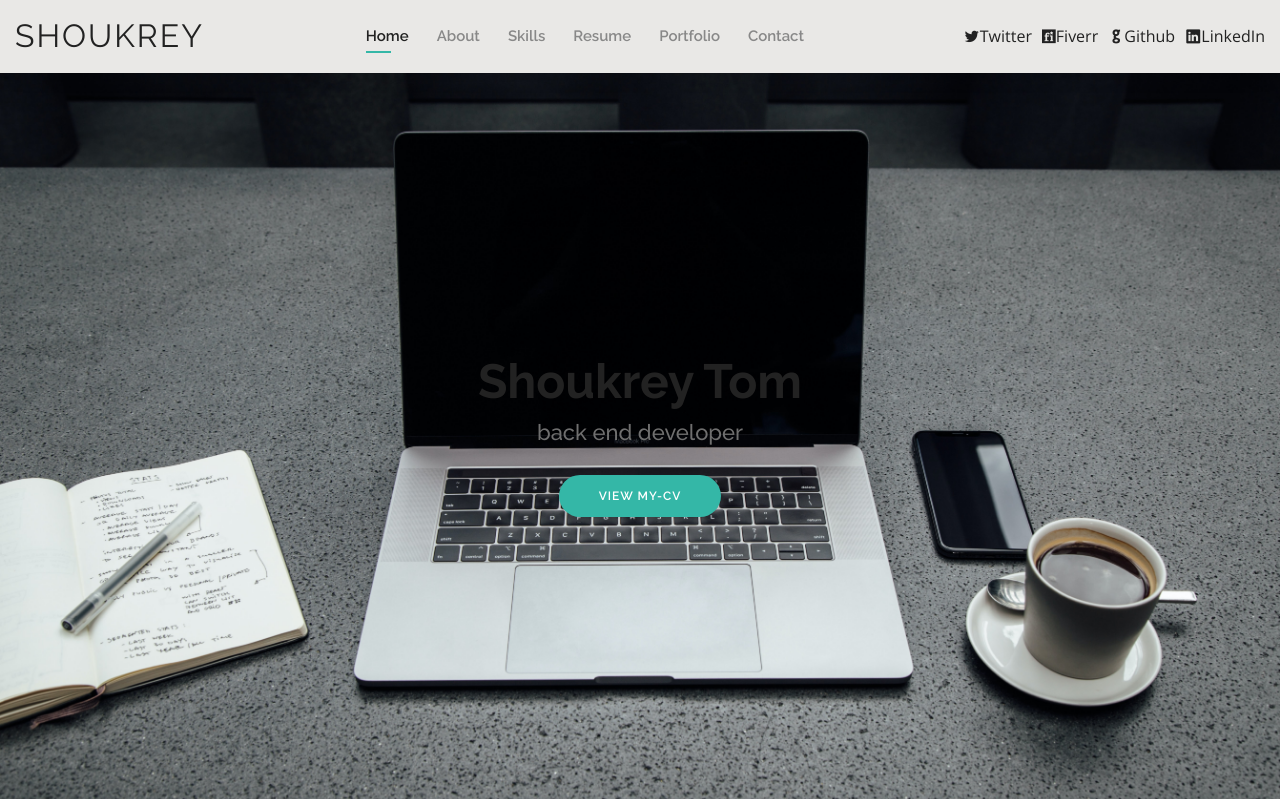
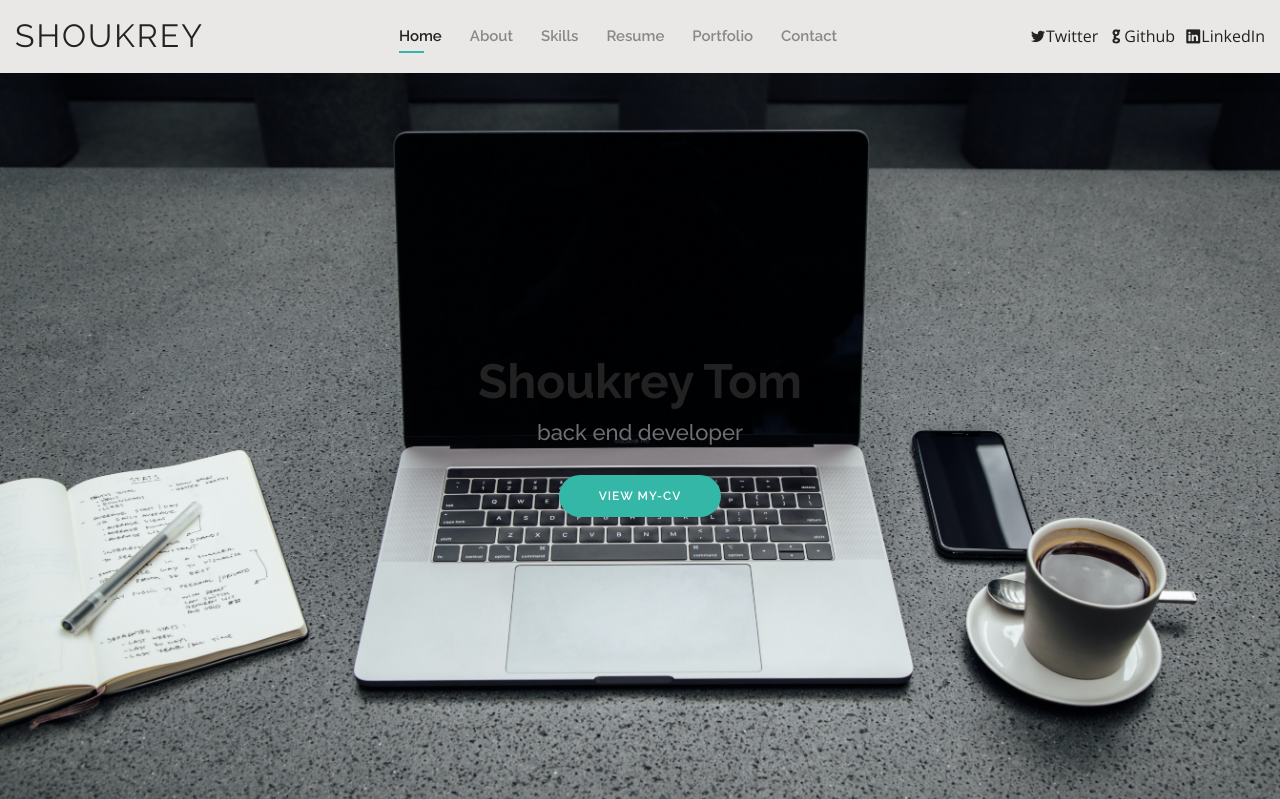
Before and after one commit to shoukreytom/personal-portfolio, a Django app: page / in a window 1280 px wide. Shown: the top 799 px of the page. Run offline with Django 3.2, Linux system fonts and the light colour scheme; data that the repository does not hold is empty; some libraries are stand-ins or nearby versions.

Commit message:
change social networks username

```diff
--- a/home/templates/home/index.html
+++ b/home/templates/home/index.html
@@ -58,10 +58,10 @@
       </nav><!-- .nav-menu -->
 
       <div class="header-social-links">
-        <a href="https://twitter.com/abdulshak1999/" class="twitter" target="_blank"><i class="icofont-twitter"></i>Twitter</a>
-        <a href="https://fiverr.com/abdulshak1999/" class="fiverr" target="_blank"><i class="fa fa-fonticons"></i>Fiverr</a>
-        <a href="https://github.com/abdulshak1999/" class="github" target="_blank"><i class="icofont-github"></i>Github</a>
-        <a href="https://linkedin.com/in/abdulshak1999/" class="linkedin" target="_blank"><i class="icofont-linkedin"></i></i>LinkedIn</a>
+        <a href="https://twitter.com/shoukreytom/" class="twitter" target="_blank"><i class="icofont-twitter"></i>Twitter</a>
+<!--         <a href="https://fiverr.com/abdulshak1999/" class="fiverr" target="_blank"><i class="fa fa-fonticons"></i>Fiverr</a> -->
+        <a href="https://github.com/shoukreytom/" class="github" target="_blank"><i class="icofont-github"></i>Github</a>
+        <a href="https://linkedin.com/in/shoukreytom/" class="linkedin" target="_blank"><i class="icofont-linkedin"></i></i>LinkedIn</a>
       </div>
 
     </div>
```
